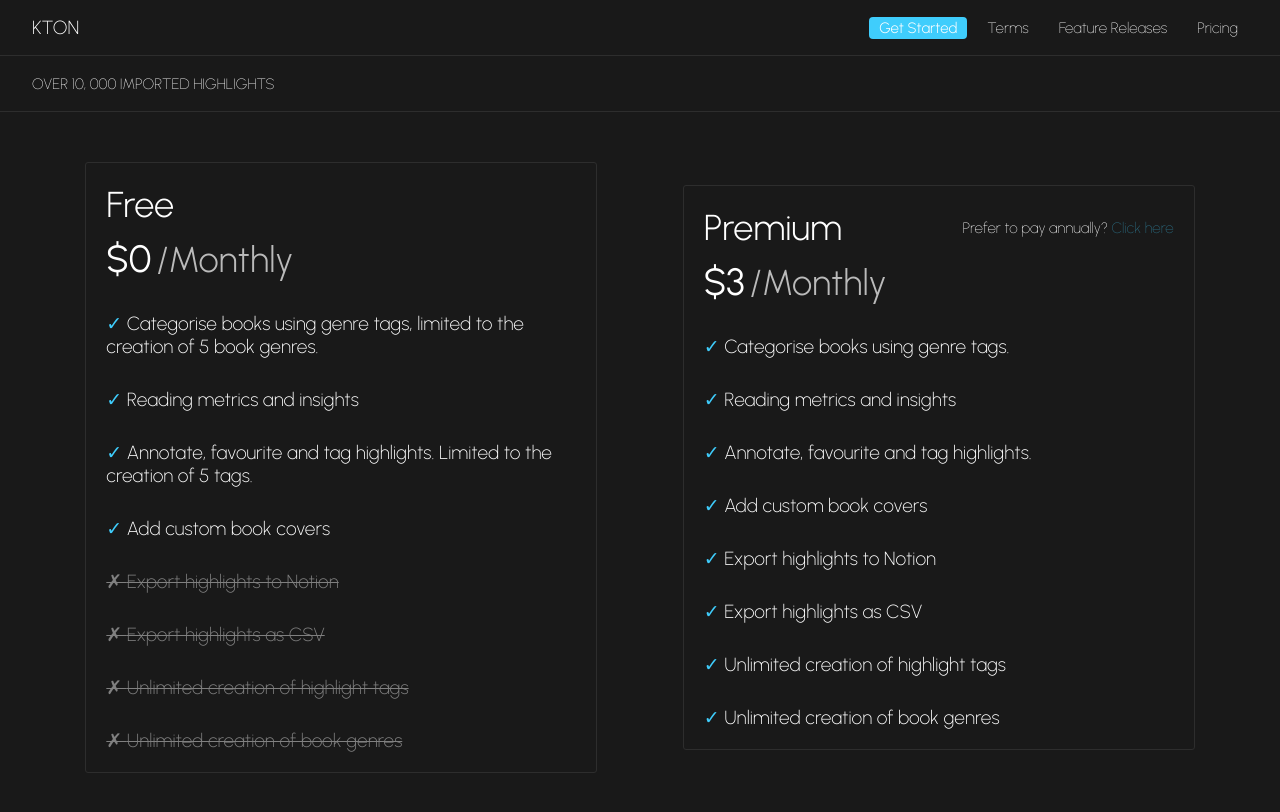
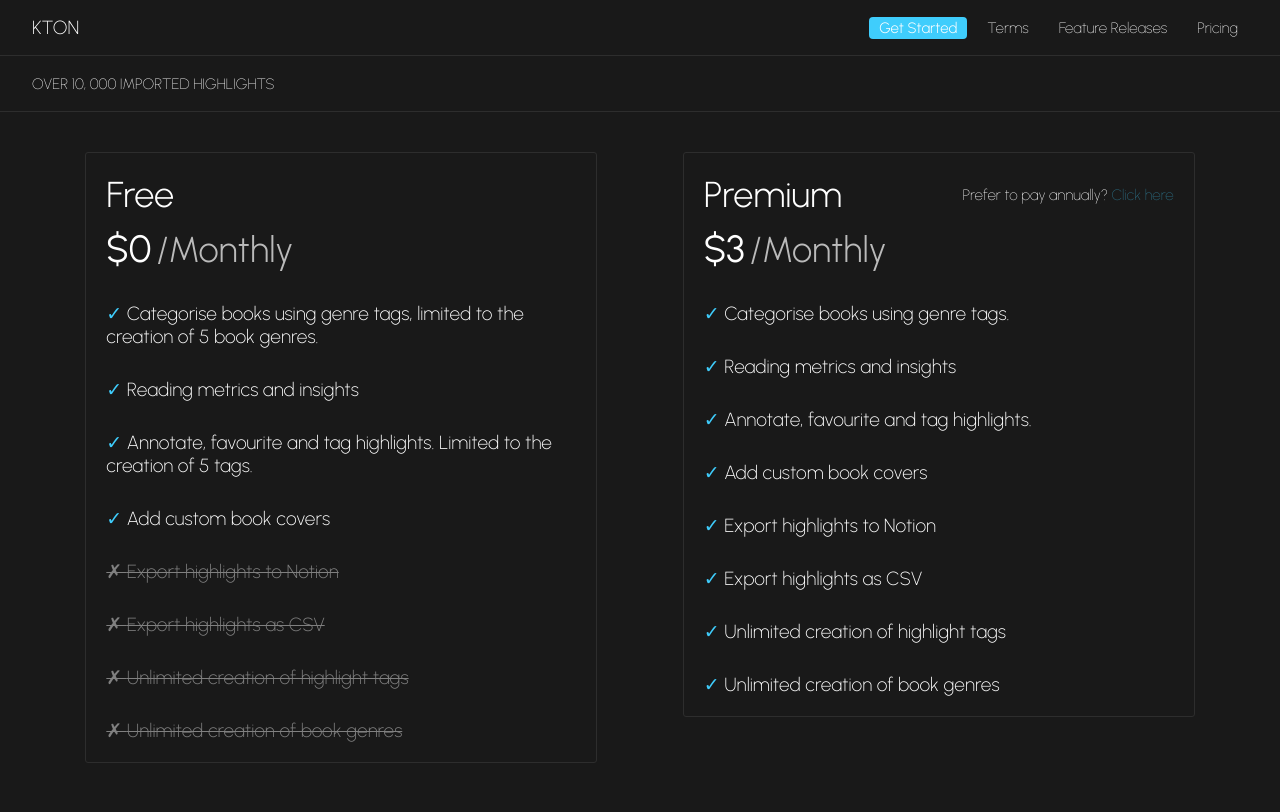
Before and after one commit to ssutl/KTON-Landing, a Next.js app: page /Membership in a window 1280 px wide. Shown: the top 812 px of the page. Built offline with nearby package versions, Linux system fonts and the light colour scheme; no server answers.

Commit message:
Fixing issue

```diff
--- a/src/styles/MembershipPage.module.scss
+++ b/src/styles/MembershipPage.module.scss
@@ -7,8 +7,9 @@
   justify-content: space-evenly;
 
   @include breakpoint-mixin("Laptop_S") {
+    align-items: flex-start;
     flex-direction: row;
-    padding: 50px 0px;
+    padding: 40px 0px;
   }
 
   .cardHeightContainer {
```
